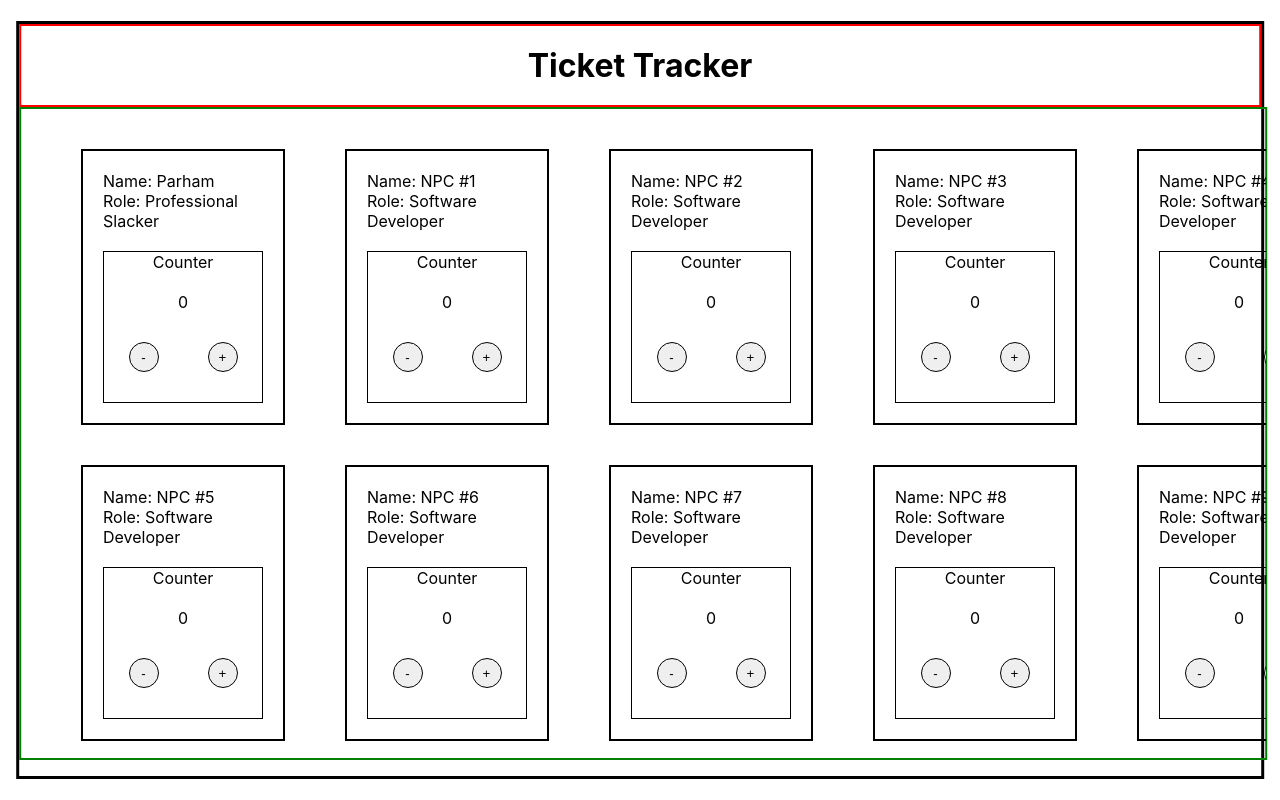
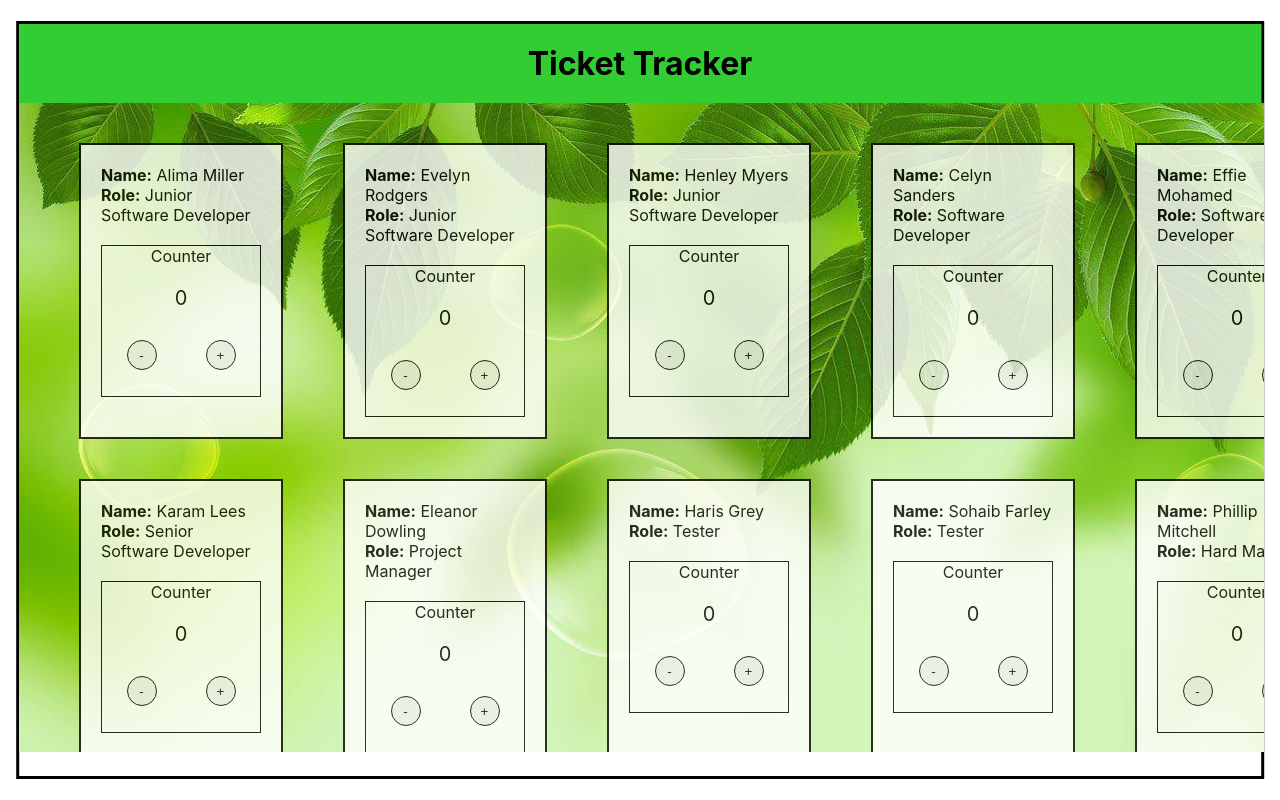
Before and after one commit to Parham2002/ticket-tracker, a React (Create React App) app: page / in a window 1280 px wide. Built offline with nearby package versions, Linux system fonts and the light colour scheme.

Commit message:
added background, replaced team data, made buttons cooler

```diff
--- a/src/assets/Data/teamData.js
+++ b/src/assets/Data/teamData.js
@@ -1,54 +1,53 @@
-const teamData = [
+const team = [
     {
       id: 1,
-        name: "Parham",
-        role: "Professional Slacker"
+      name: "Alima Miller",
+      role: "Junior Software Developer"
     },
     {
       id: 2,
-        name: "NPC #1",
-        role: "Software Developer"
+      name: "Evelyn Rodgers",
+      role: "Junior Software Developer"
     },
     {
       id: 3,
-        name: "NPC #2",
-        role: "Software Developer"
+      name: "Henley Myers",
+      role: "Junior Software Developer"
     },
     {
       id: 4,
-        name: "NPC #3",
+      name: "Celyn Sanders",
       role: "Software Developer"
     },
     {
       id: 5,
-        name: "NPC #4",
+      name: "Effie Mohamed",
       role: "Software Developer"
     },
     {
       id: 6,
-        name: "NPC #5",
-        role: "Software Developer"
+      name: "Karam Lees",
+      role: "Senior Software Developer"
     },
     {
       id: 7,
-        name: "NPC #6",
-        role: "Software Developer"
+      name: "Eleanor Dowling",
+      role: "Project Manager"
     },
     {
       id: 8,
-        name: "NPC #7",
-        role: "Software Developer"
+      name: "Haris Grey",
+      role: "Tester"
     },
     {
       id: 9,
-        name: "NPC #8",
-        role: "Software Developer"
+      name: "Sohaib Farley",
+      role: "Tester"
     },
     {
       id: 10,
-        name: "NPC #9",
-        role: "Software Developer"
+      name: "Phillip Mitchell",
+      role: "Hard Man"
     },
   ]
-
-export default teamData
+  export default team;
--- a/src/components/Header/Header.scss
+++ b/src/components/Header/Header.scss
@@ -4,7 +4,7 @@
 }
 
 .header {
-    border: 2px solid red;
     padding: 20px;
     text-align: center;
+    background-color: limegreen;
 }
--- a/src/components/Main/Card/Card.scss
+++ b/src/components/Main/Card/Card.scss
@@ -8,4 +8,6 @@
     border: 2px solid black;
     margin: 20px;
     margin-left: 40px;
+    background-color: white;
+    opacity: 0.8;
 }
--- a/src/components/Main/Card/CounterContainer/AddButton/AddButton.scss
+++ b/src/components/Main/Card/CounterContainer/AddButton/AddButton.scss
@@ -1,12 +1,14 @@
 
 
 .increment {
-    cursor: pointer;
-
     &__button {
         width: 30px;
         height: 30px;
         border: 1px solid black;
         border-radius: 50%;
+        cursor: pointer;
+        &:hover {
+            transform: scale(1.5);
+         }
     }
 }
--- a/src/components/Main/Card/CounterContainer/Counter/Counter.scss
+++ b/src/components/Main/Card/CounterContainer/Counter/Counter.scss
@@ -6,4 +6,5 @@
 .counter {
     margin-top: 20px;
     text-align: center;
+    font-size: 20px;
 }
--- a/src/components/Main/Card/CounterContainer/DeduceButton/DeduceButton.scss
+++ b/src/components/Main/Card/CounterContainer/DeduceButton/DeduceButton.scss
@@ -1,11 +1,13 @@
 
 .decrement {
-    cursor: pointer;
-
     &__button {
         width: 30px;
         height: 30px;
         border: 1px solid black;
         border-radius: 50%;
+        cursor: pointer;
+        &:hover {
+           transform: scale(1.5);
+        }
     }
 }
--- a/src/components/Main/Card/Header/CardHeader.jsx
+++ b/src/components/Main/Card/Header/CardHeader.jsx
@@ -5,8 +5,8 @@ const CardHeader = (props) => {
   const {name, role} = props
   return (
     <div className='card-header'>
-      <div>Name: {name}</div>
-      <div>Role: {role}</div>
+      <div><b>Name:</b> {name}</div>
+      <div><b>Role:</b> {role}</div>
     </div>
   )
 }
--- a/src/components/Main/Main.jsx
+++ b/src/components/Main/Main.jsx
@@ -2,11 +2,13 @@ import React from 'react';
 import "./Main.scss";
 import Card from './Card/Card.jsx';
 import teamData from '../../assets/data/teamData';
+import background from "../../assets/images/background.jpg"
 
 function Main() {
 
   return (
     <div className='main-container'>
+      <img src={background} alt="background" className='main-container__background--img'/>
       {teamData.map((employee)=>{
         return (<Card key={employee.id} data={employee}/>)
       })}
--- a/src/components/Main/Main.scss
+++ b/src/components/Main/Main.scss
@@ -8,10 +8,16 @@
     overflow-y: scroll;
     width: 97%;
     height: 81%;
-    border: 2px solid green;
     padding: 20px;
 
     display: grid;
     grid-template-columns: 1fr 1fr 1fr 1fr 1fr;
     grid-template-rows: 1fr 1fr;
+    z-index: 1;
+
+    &__background--img {
+        position: absolute;
+        z-index: -1;
+        margin: -20px;
+    }
 }
```
Also changed, not shown: src/assets/images/background.jpg (added). Lines whose indentation alone changed are shown as unchanged.
